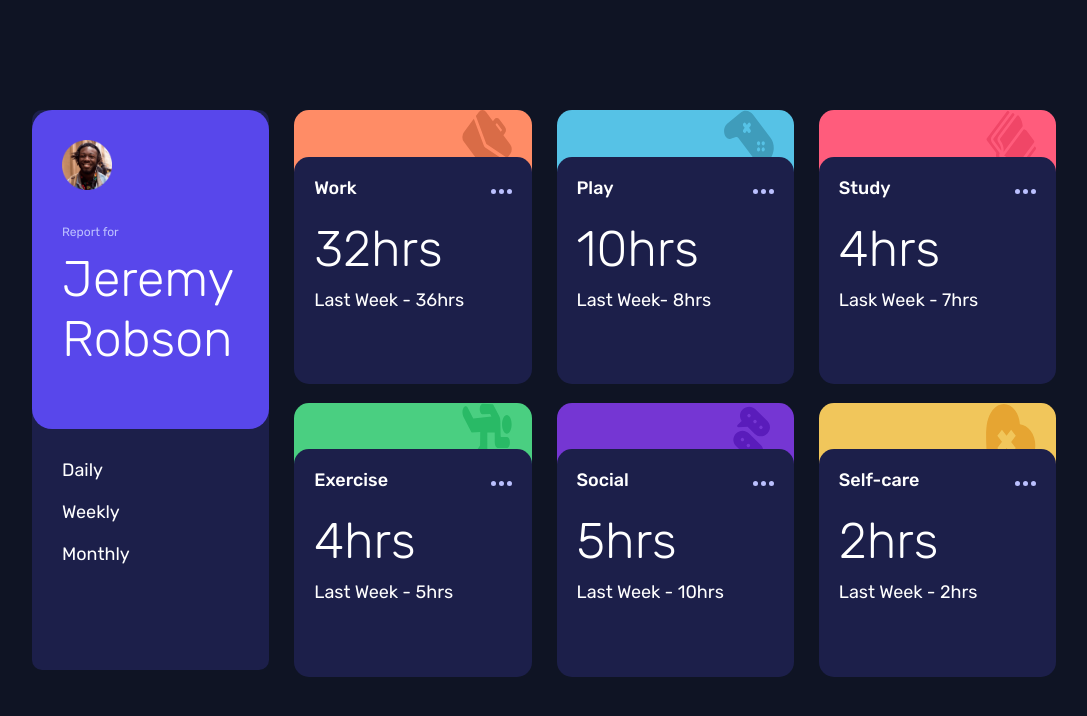
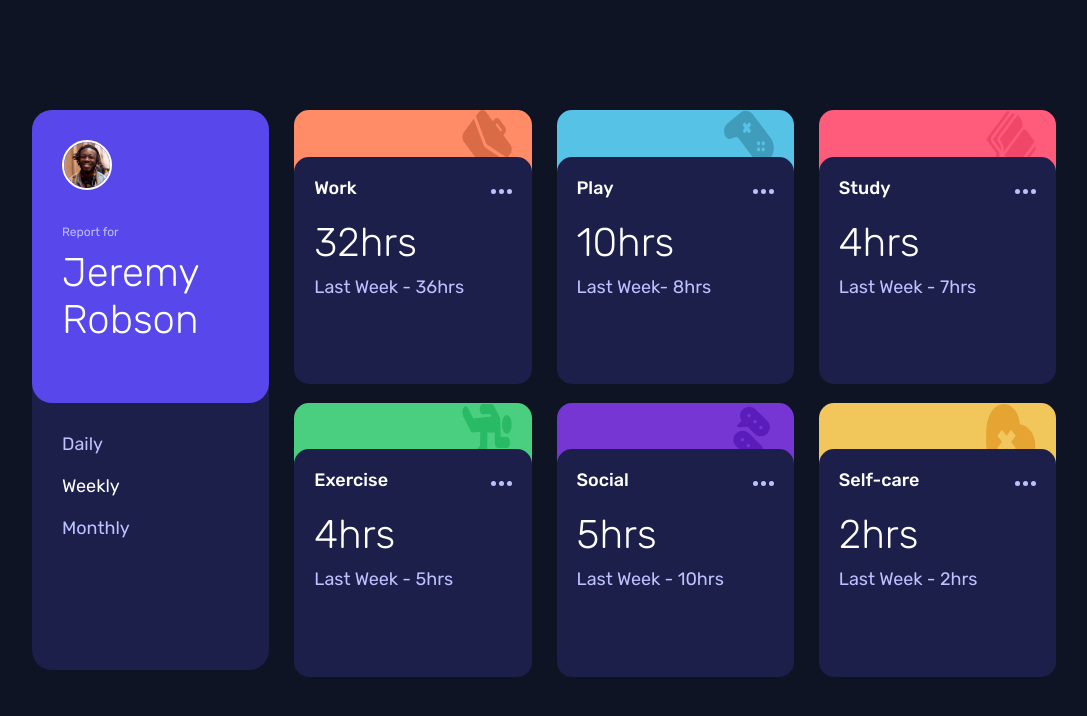
Before and after one commit to Isaac-kiptoo-kilimo/time-tracking-task, a plain HTML site: page index.html in a window 1280 px wide. Shown: the whole page, without its empty margins (96-1183 px from the left). Drawn offline with Linux system fonts and the light colour scheme.

Commit message:
style:added border-radius to the cards

```diff
--- a/css/style.css
+++ b/css/style.css
@@ -49,7 +49,7 @@ body {
 
 .summary-card{
   background-color: hsl(235, 46%, 20%);
-  border-radius: 10px;
+  border-radius: 20px;
   grid-area: summaryc;
 }
 .card-head{
@@ -60,6 +60,8 @@ body {
 
 .card-head>img{
 margin-bottom: 30px;
+border: 2px solid white;
+border-radius: 50%;
 }
 .card-head>h6{
   color: hsl(236, 100%, 87%);
@@ -75,8 +77,13 @@ margin-bottom: 30px;
   flex-direction: column;
   gap: 20px;
 }
+
+.card-content-para{
+  color: hsl(236, 100%, 87%);
+}
+
 h2{
-  font-size: 50px;
+  font-size: 40px;
   font-weight: 300;
 }
 /* card-styling */
@@ -104,7 +111,10 @@ h2{
   width: 100%;
   height: 85%;
 
+}
 
+.work-description>p{
+  color: hsl(236, 100%, 87%);
 }
 
 .description-title{
--- a/index.html
+++ b/index.html
@@ -40,9 +40,9 @@
         </div>
 
         <div class="card-content">
-          <p>Daily</p>
+          <p class="card-content-para">Daily</p>
           <p>Weekly</p>
-          <p>Monthly</p>
+          <p class="card-content-para">Monthly</p>
         </div>
       </div>
 
@@ -90,7 +90,7 @@
             </div>
           </div>
           <h2>4hrs</h2>
-          <p>Lask Week - 7hrs</p>
+          <p>Last Week - 7hrs</p>
         </div>
       </div>
 
```
